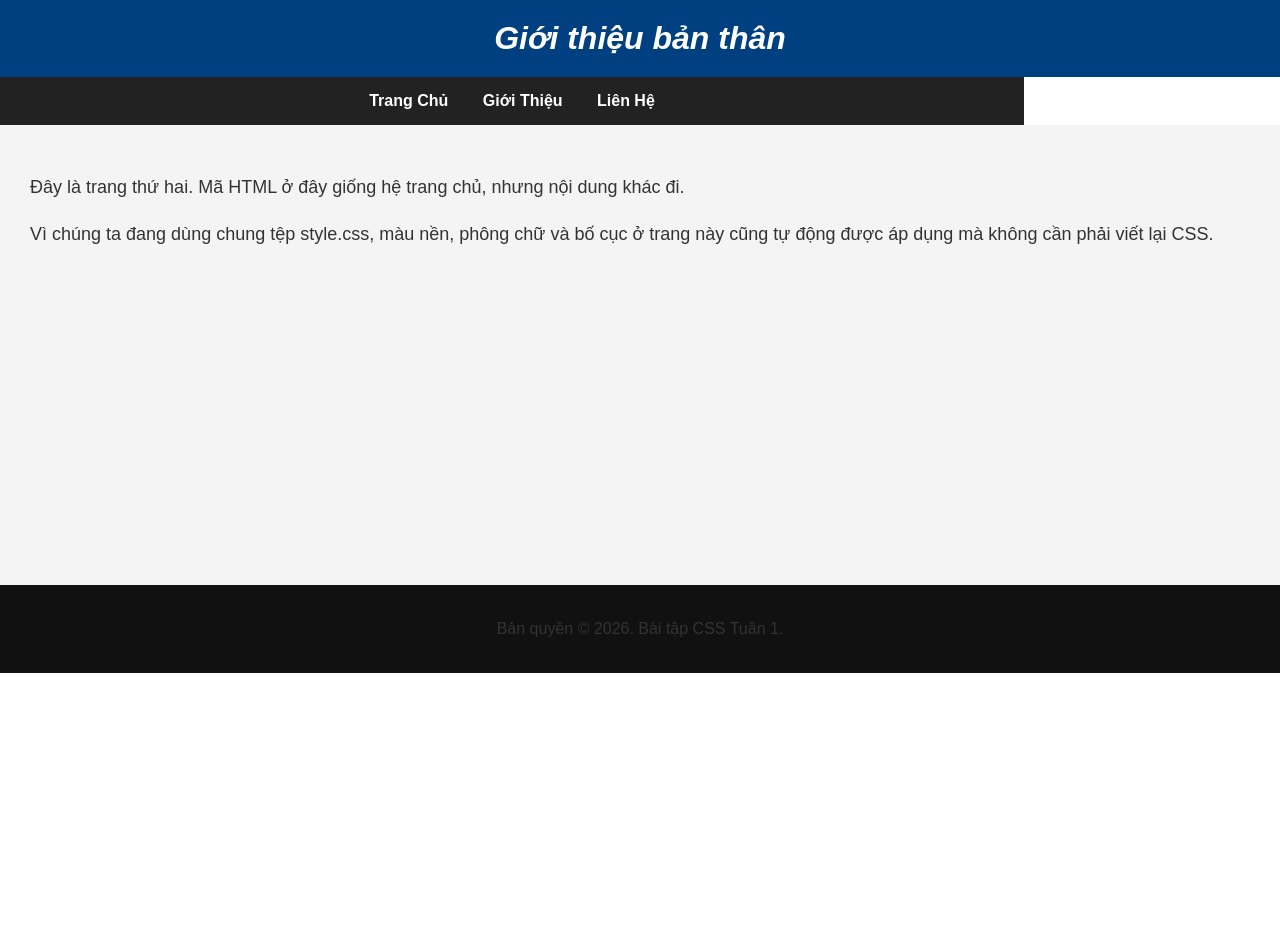
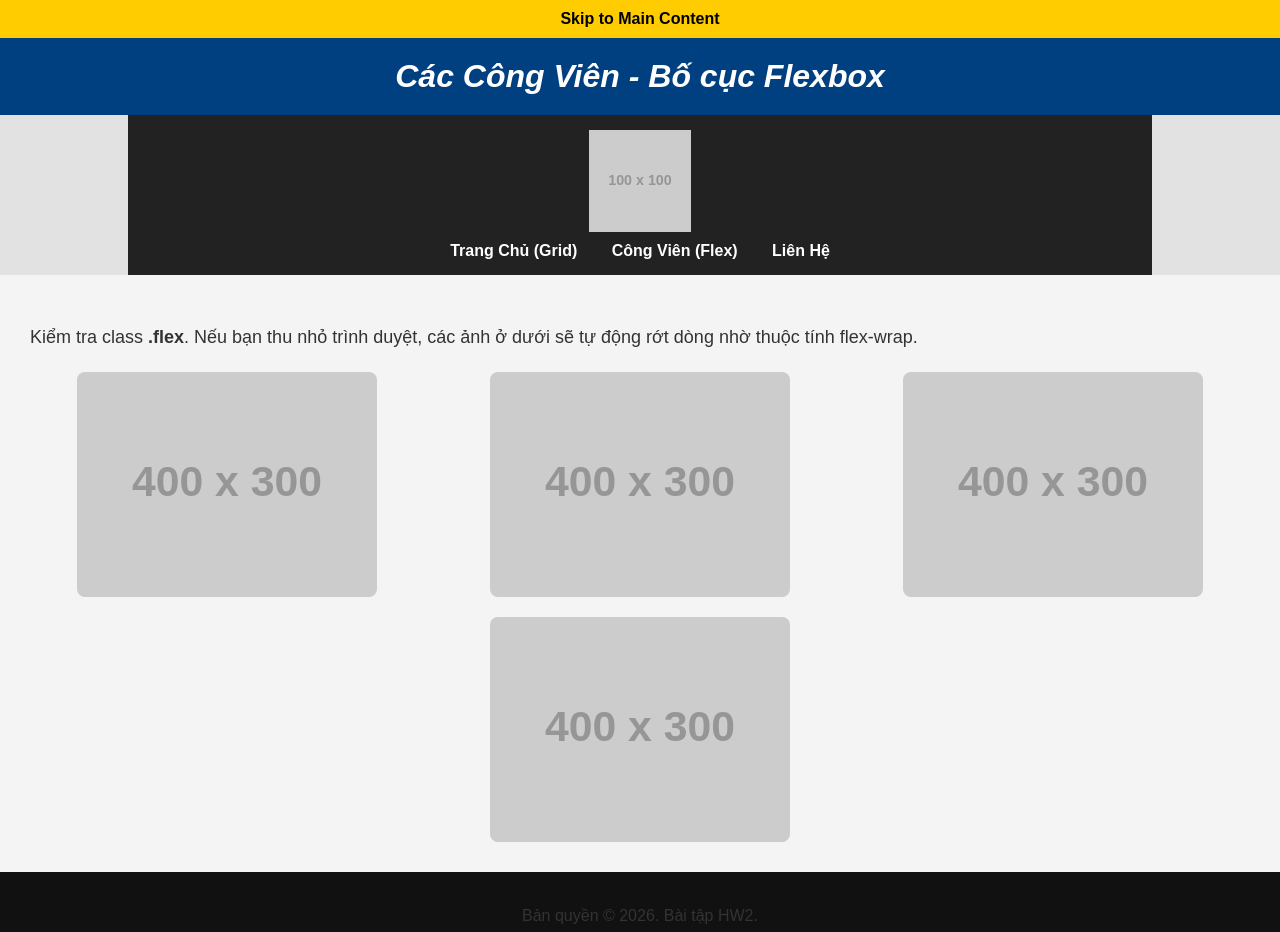
Before and after one commit to hung371/index.html, a plain HTML site: page page2.html in a window 1280 px wide. Before the commit the page ends 800 px from the top, so only its background shows below. Drawn offline with Linux system fonts and the light colour scheme; placeholder pictures from the web are drawn by us.

Commit message:
Update page2.html for HW2 with new content

```diff
--- a/page2.html
+++ b/page2.html
@@ -1,37 +1,42 @@
 <!DOCTYPE html>
 <html lang="vi">
-
 <head>
     <meta charset="UTF-8">
     <meta name="viewport" content="width=device-width, initial-scale=1.0">
-    <title>Giới Thiệu - HW1</title>
+    <title>Công Viên - HW2</title>
     <link rel="stylesheet" href="style.css">
 </head>
-
 <body>
+    <a href="#main-content">Skip to Main Content</a>
 
     <header>
-        <h1>Giới thiệu bản thân</h1>
+        <h1>Các Công Viên - Bố cục Flexbox</h1>
     </header>
 
-    <nav>
-        <ul>
-            <li><a href="index.html">Trang Chủ</a></li>
-            <li><a href="page2.html">Giới Thiệu</a></li>
-            <li><a href="page3.html">Liên Hệ</a></li>
-        </ul>
-    </nav>
+    <div style="text-align: center; background-color: #e2e2e2;">
+        <nav>
+            <img src="https://via.placeholder.com/100/ffffff/000000?text=Logo" alt="Logo trang web">
+            <ul>
+                <li><a href="index.html">Trang Chủ (Grid)</a></li>
+                <li><a href="page2.html">Công Viên (Flex)</a></li>
+                <li><a href="page3.html">Liên Hệ</a></li>
+            </ul>
+        </nav>
+    </div>
 
-    <main>
-        <p>Đây là trang thứ hai. Mã HTML ở đây giống hệ trang chủ, nhưng nội dung khác đi.</p>
-        <p>Vì chúng ta đang dùng chung tệp style.css, màu nền, phông chữ và bố cục ở trang này cũng tự động được áp dụng
-            mà không cần phải viết lại CSS.</p>
+    <main id="main-content">
+        <p>Kiểm tra class <b>.flex</b>. Nếu bạn thu nhỏ trình duyệt, các ảnh ở dưới sẽ tự động rớt dòng nhờ thuộc tính flex-wrap.</p>
+
+        <div class="flex">
+            <img src="https://via.placeholder.com/400x300/ff69b4/ffffff?text=Park+1" alt="Công viên 1">
+            <img src="https://via.placeholder.com/400x300/87cefa/ffffff?text=Park+2" alt="Công viên 2">
+            <img src="https://via.placeholder.com/400x300/dda0dd/ffffff?text=Park+3" alt="Công viên 3">
+            <img src="https://via.placeholder.com/400x300/ff4500/ffffff?text=Park+4" alt="Công viên 4">
+        </div>
     </main>
 
     <footer>
-        <p>Bản quyền © 2026. Bài tập CSS Tuần 1.</p>
+        <p>Bản quyền © 2026. Bài tập HW2.</p>
     </footer>
-
 </body>
-
 </html>
```
